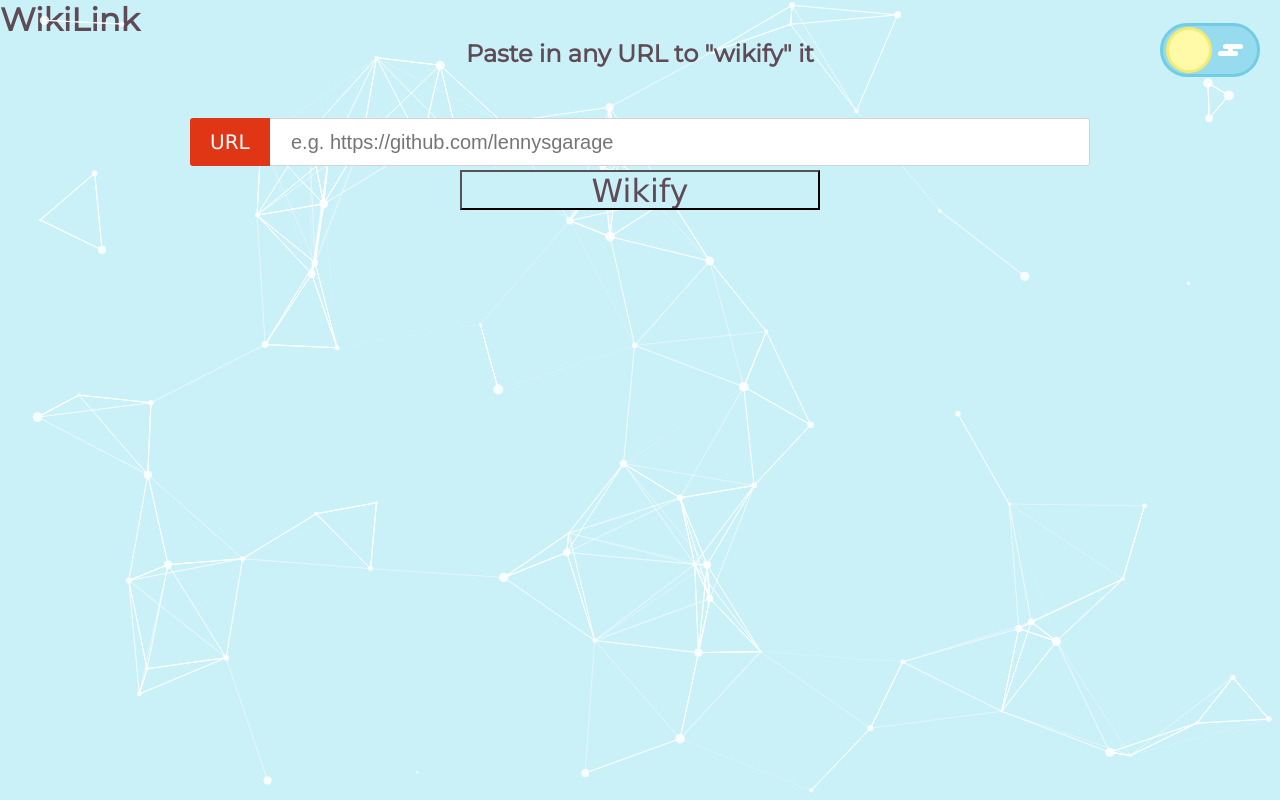
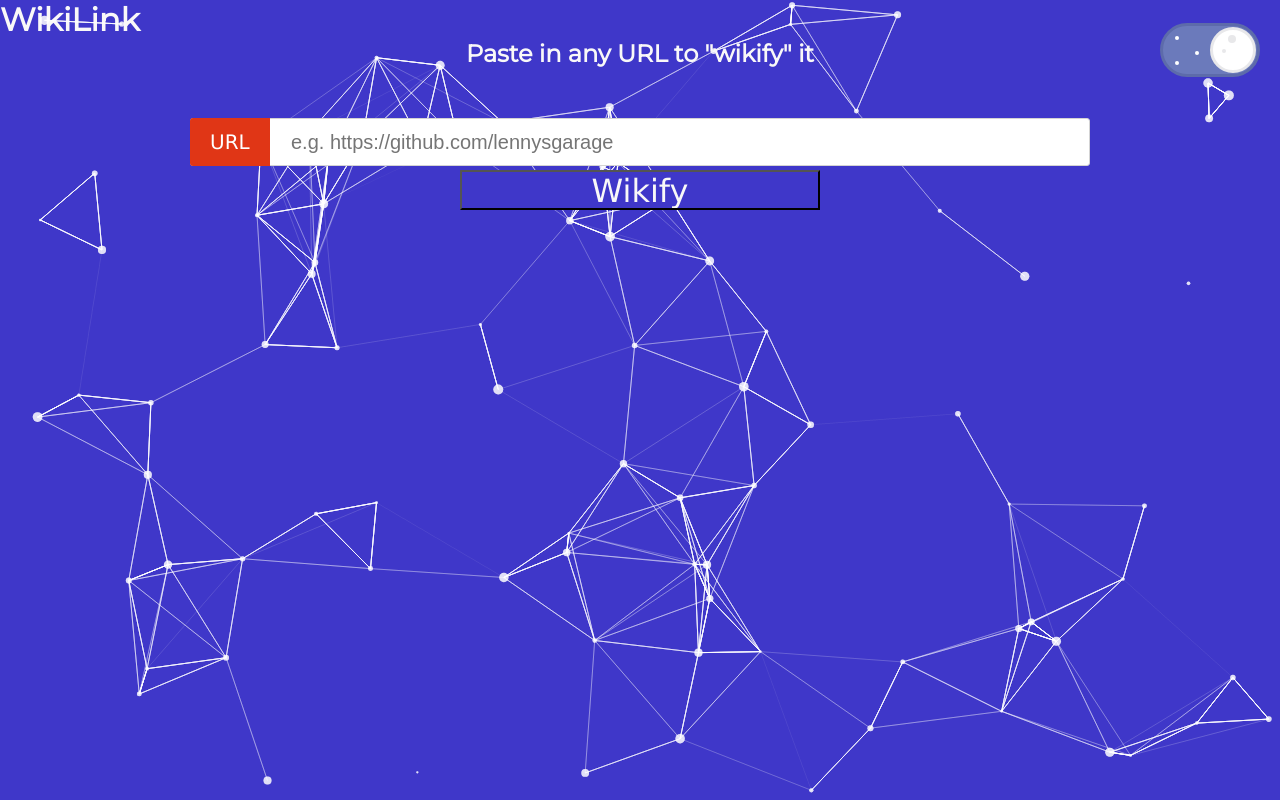
Before and after one commit to lennysgarage/WikiLink, a React (Create React App) app in the folder client/: page / in a window 1280 px wide. Built offline with nearby package versions, Linux system fonts and the light colour scheme.

Commit message:
feat: make dark mode default

```diff
--- a/client/src/components/Toggle.js
+++ b/client/src/components/Toggle.js
@@ -3,7 +3,7 @@
 import { setTheme } from '../utils/themes';
 
 function Toggle() {
-    const [togClass, setTogClass] = useState('light');
+    const [togClass, setTogClass] = useState('dark');
     let theme = localStorage.getItem('theme');
 
     const handleOnClick = () => {
--- a/client/src/utils/themes.js
+++ b/client/src/utils/themes.js
@@ -11,7 +11,7 @@
       setTheme('theme-light')
     }
   } else {
-    setTheme('theme-light')
+    setTheme('theme-dark')
   }
 }
 
```
